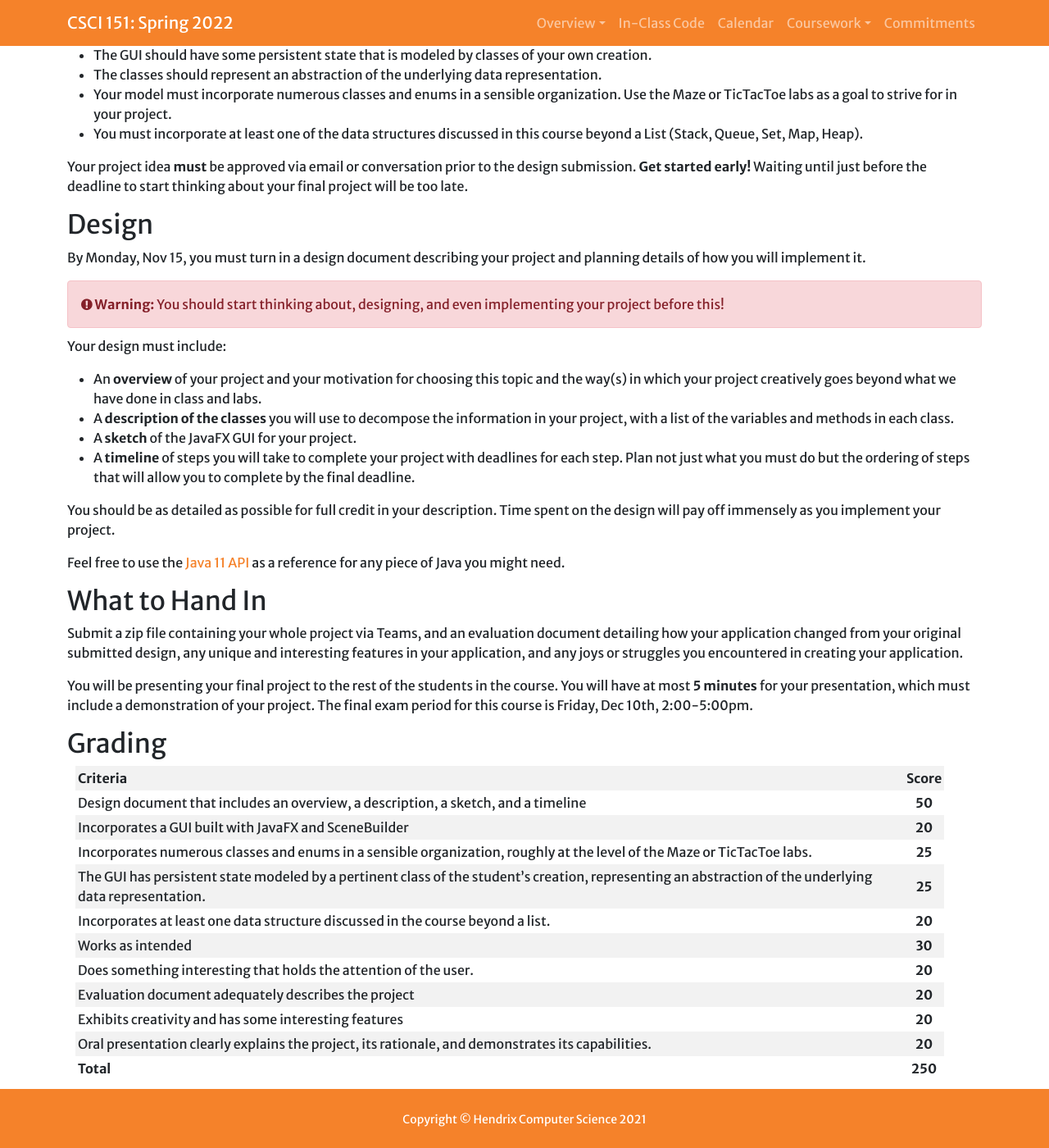
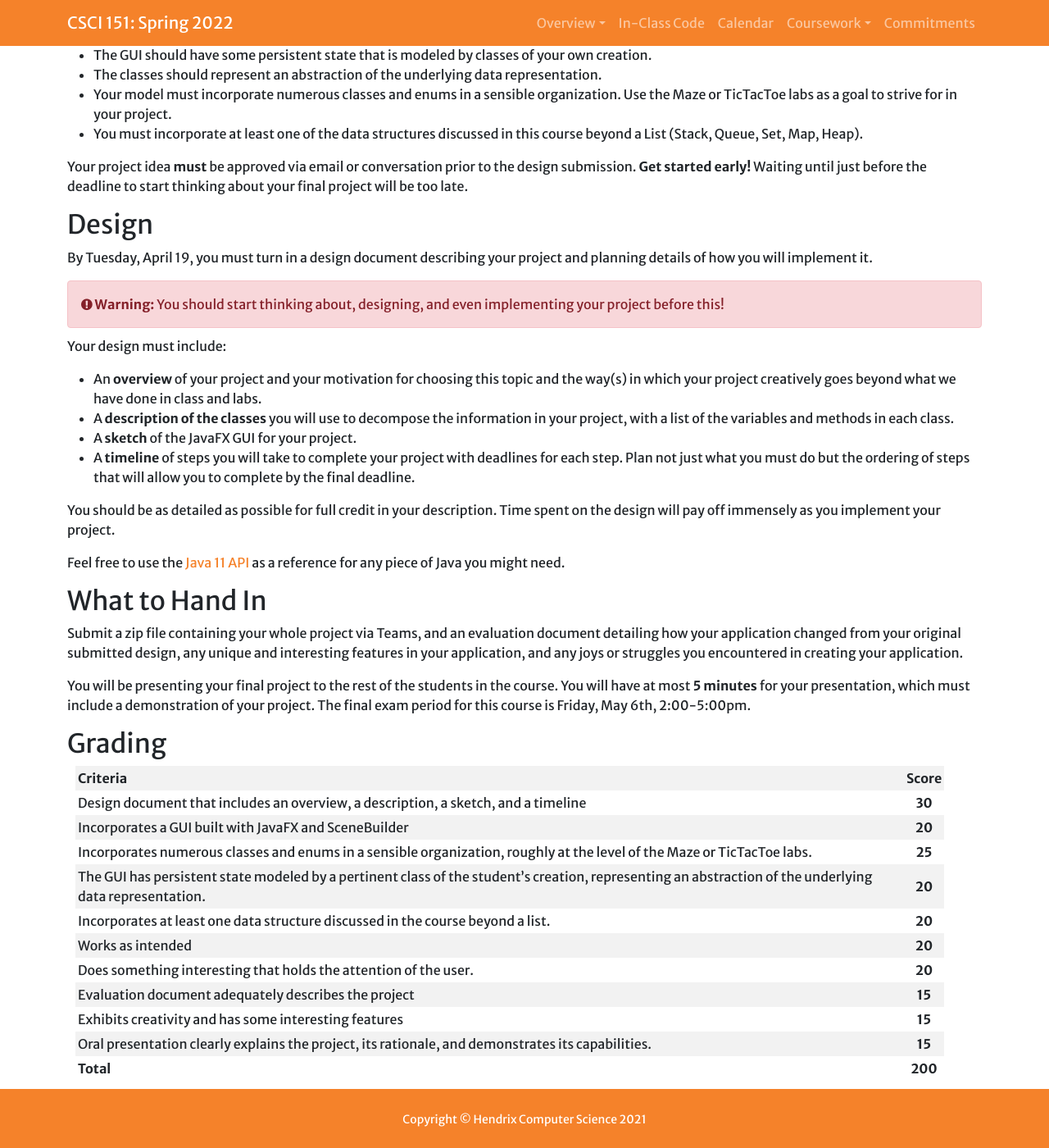
Before and after one commit to Hendrix-CS/csci151, a Jekyll site: the page built from projects/final-project.md, in a window 1280 px wide and 1400 px high, scrolled down 476 px. Shown: the whole window at 82% size. Built offline with Jekyll 4.4.1, drawn with Linux system fonts in a browser that asks for light colours; a script that is not in the unit is left out; our own code applies the rules of GitHub Pages for plain Markdown files.

Commit message:
Updated final project rubric

```diff
--- a/projects/final-project.md
+++ b/projects/final-project.md
@@ -3,8 +3,8 @@ layout: work
 type: Project
 num: 3
 worktitle: Final Project
-designdue: Monday, Nov 15
-finaldue: Friday, Dec 10th, 2:00-5:00pm
+designdue: Tuesday, April 19
+finaldue: Friday, May 6th, 2:00-5:00pm
 ---
 
 ## Description
@@ -92,14 +92,14 @@ period for this course is {{page.finaldue}}.
 
 |Criteria|Score|
 ||----|:---:|
-| Design document that includes an overview, a description, a sketch, and a timeline | **50** |
+| Design document that includes an overview, a description, a sketch, and a timeline | **30** |
 | Incorporates a GUI built with JavaFX and SceneBuilder  |  **20**  |
 | Incorporates numerous classes and enums in a sensible organization, roughly at the level of the Maze or TicTacToe labs.  | **25**   |
-| The GUI has persistent state modeled by a pertinent class of the student’s creation, representing an abstraction of the underlying data representation.  | **25**   |
+| The GUI has persistent state modeled by a pertinent class of the student’s creation, representing an abstraction of the underlying data representation.  | **20**   |
 | Incorporates at least one data structure discussed in the course beyond a list.  | **20**  |
-| Works as intended  |  **30**      |
+| Works as intended  |  **20**      |
 | Does something interesting that holds the attention of the user.    |      **20**      |
-| Evaluation document adequately describes the project   | **20**      |
-| Exhibits creativity and has some interesting features    | **20**    |
-| Oral presentation clearly explains the project, its rationale, and demonstrates its capabilities.    |  **20**   |
-| **Total**   |  **250** |
+| Evaluation document adequately describes the project   | **15**      |
+| Exhibits creativity and has some interesting features    | **15**    |
+| Oral presentation clearly explains the project, its rationale, and demonstrates its capabilities.    |  **15**   |
+| **Total**   |  **200** |
```
